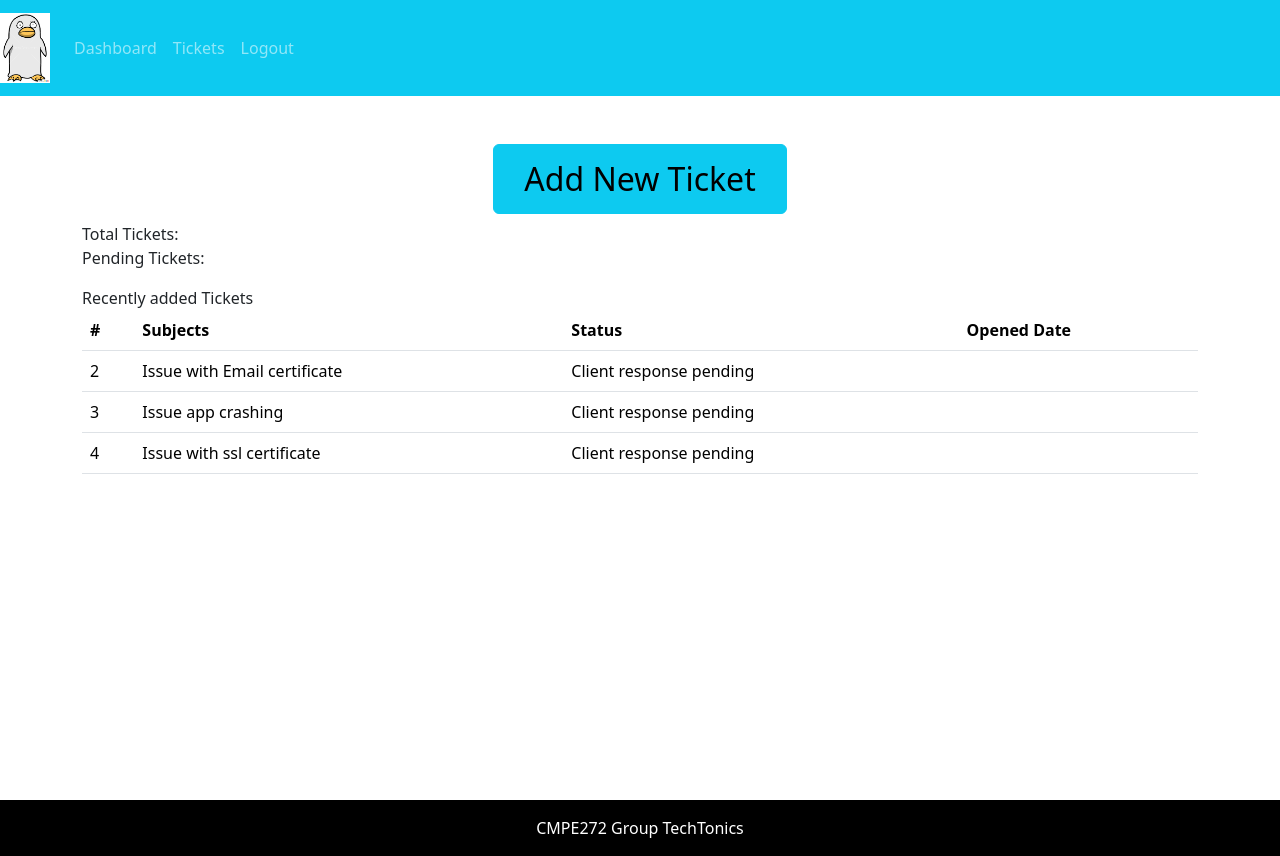
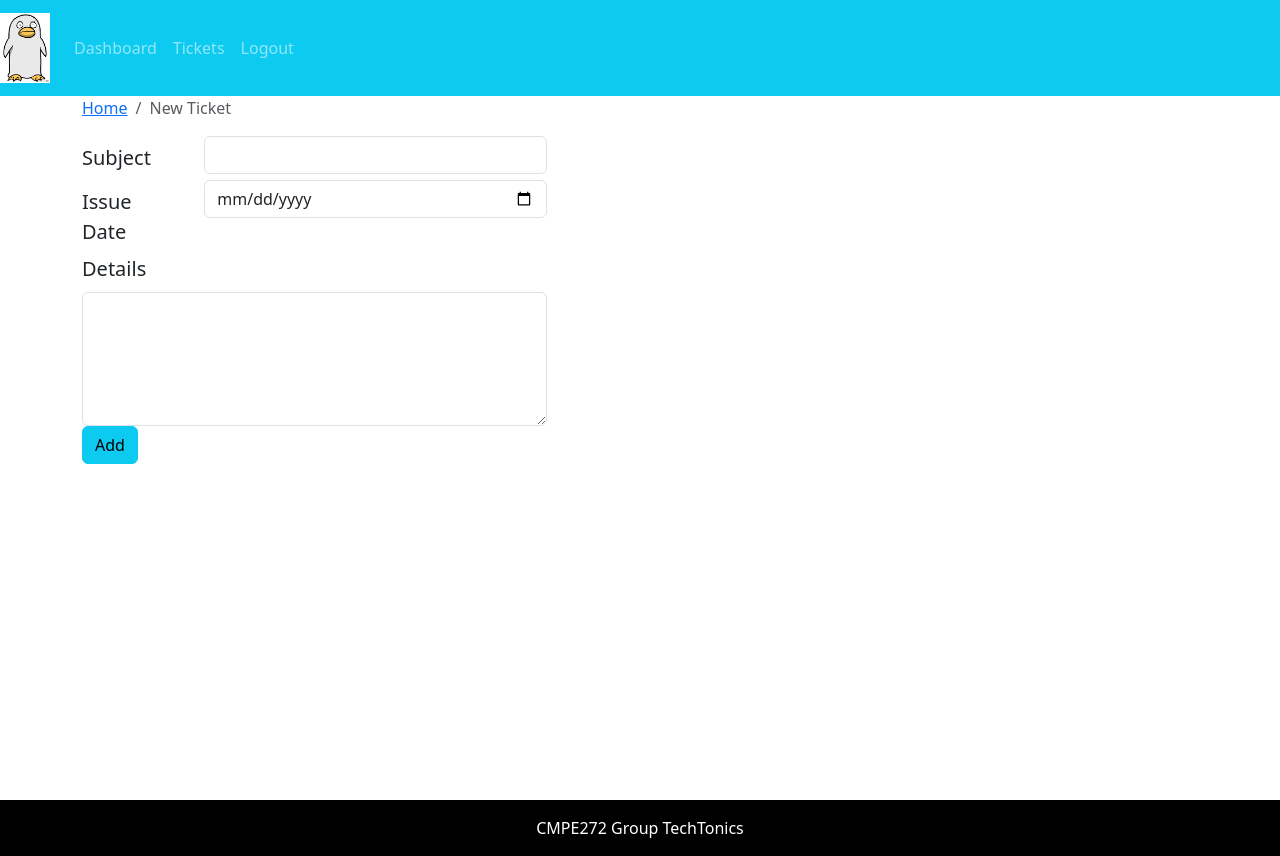
Before and after one commit to aren350/CMPE_272_Repo, a React (Create React App) app in the folder cmpe_help-desk/: page /add-ticket in a window 1280 px wide. Built offline with nearby package versions, Linux system fonts and the light colour scheme.

Commit message:
New Ticket Form

```diff
--- a/cmpe_help-desk/src/App.js
+++ b/cmpe_help-desk/src/App.js
@@ -3,14 +3,15 @@ import './App.css';
 import { Entry } from './page/entry/Entry.page';
 import { DefaultLayout } from './layout/DefaultLayout';
 import { Dashboard } from './page/entry/dashboard/Dashboard.page';
-
+import { AddTicket } from './page/entry/new-ticket/AddTicket.page';
 function App() {
   return (
     <div className="App">
       {/* { <Entry/> } */}
       <DefaultLayout>
-        <Dashboard/>
-        </DefaultLayout>
+        {/* <Dashboard/> */}
+        <AddTicket/>
+      </DefaultLayout>
     </div>
   );
 }
--- /dev/null
+++ b/cmpe_help-desk/src/components/add-ticket-form/AddTicketForm.comp.js
@@ -0,0 +1,55 @@
+import React from 'react'
+import { Form, Button, Row, Col } from 'react-bootstrap'
+import PropTypes from 'prop-types'
+
+export const AddTicketForm = ({handleOnsubmit,handleOnchange, frmDt}) => {
+    console.log(frmDt)
+  return (
+    <div className= "mt-2 add-new-ticket" class= "col-md-5 fs-5">
+        <Form onSubmit={handleOnsubmit}>
+                <Form.Group as={Row}>
+                    <Form.Label column sm ={3}>Subject</Form.Label>
+                    <Col sm={9}>
+                        <Form.Control
+                            name="subject"
+                            value = {frmDt.subject}
+                            onChange={handleOnchange}
+                            required/>
+                    </Col>
+                </Form.Group>
+                <Form.Group as ={Row}>
+                    <Form.Label column sm={3}>Issue Date</Form.Label>
+                    <Col sm= {9}>
+                        <Form.Control
+                            type="date"
+                            value = {frmDt.date}
+                            name="issueDate"
+                            onChange={handleOnchange }
+                            required
+                        />
+                    </Col>
+                </Form.Group>
+                <Form.Group>
+                    <Form.Label>Details</Form.Label>
+                    <Form.Control
+                        as="textarea"
+                        value={frmDt.detail}
+                        name="detail"
+                        rows ="5"
+                        onChange={handleOnchange }
+                        required
+                    />
+                </Form.Group>
+                <Button type="submit" variant = "info"> Add </Button>
+            </Form>
+
+    </div>
+
+  )
+}
+
+AddTicketForm.propTypes = {
+    handleOnsubmit: PropTypes.func.isRequired,
+    handleOnchange: PropTypes.func.isRequired,
+    frmDt: PropTypes.object.isRequired
+}
--- /dev/null
+++ b/cmpe_help-desk/src/components/breadcrumb/Breadcrumb.comp.js
@@ -0,0 +1,10 @@
+import React from 'react'
+import { Breadcrumb } from 'react-bootstrap'
+export const PageBreadcrumb = ({page}) => {
+  return (
+    <Breadcrumb>
+        <Breadcrumb.Item href= "/" >Home</Breadcrumb.Item>
+        <Breadcrumb.Item active >{page}</Breadcrumb.Item>
+    </Breadcrumb>
+  )
+}
--- a/cmpe_help-desk/src/page/entry/dashboard/Dashboard.page.js
+++ b/cmpe_help-desk/src/page/entry/dashboard/Dashboard.page.js
@@ -2,9 +2,17 @@ import React from 'react'
 import { Button, Container,Col,  Row } from 'react-bootstrap'
 import { TicketTable } from '../../../components/ticket-table/TicketTable.comp'
 import tickets from '../../../assets/data/dummytickets.json'
+import { PageBreadcrumb } from '../../../components/breadcrumb/Breadcrumb.comp'
+
+
 export const Dashboard = () => {
   return (
     <Container>
+        <Row>
+            <Col>
+            <PageBreadcrumb page = "Dashboard"/>
+            </Col>
+        </Row>
         <Row>
             <Col className='text-center mt-5 mb-2'>
             <Button variant='info' style={{"fontSize": "2rem", padding: "10px 30px" }}>Add New Ticket</Button>
--- /dev/null
+++ b/cmpe_help-desk/src/page/entry/new-ticket/AddTicket.page.js
@@ -0,0 +1,49 @@
+import React, { useEffect, useState } from 'react'
+import { Container, Row, Col } from 'react-bootstrap'
+import { PageBreadcrumb } from '../../../components/breadcrumb/Breadcrumb.comp'
+import { AddTicketForm } from '../../../components/add-ticket-form/AddTicketForm.comp'
+
+const initialFrmDt = {
+    subject:"",
+    issueDate:null,
+    detail:""
+}
+
+export const AddTicket = () => {
+
+    const [frmData, setFrmData] = useState(initialFrmDt)
+    useEffect(() => {},[frmData])
+
+    const handleOnchange = e =>{
+        const {name, value} =e.target
+
+        setFrmData({
+            ...frmData,
+            [name]: value,
+        })
+        console.log(name, value)
+    }
+
+    const handleOnsubmit =e =>{
+        e.preventDefault()
+        console.log("Form received")
+    }
+
+  return (
+    <Container>
+        <Row>
+            <Col>
+                <PageBreadcrumb page="New Ticket"/>
+            </Col>
+        </Row>
+        <Row>
+            <Col>
+                <AddTicketForm
+                handleOnchange = {handleOnchange}
+                handleOnsubmit={handleOnsubmit}
+                frmDt = {frmData}/>
+            </Col>
+        </Row>
+    </Container>
+  )
+}
```
